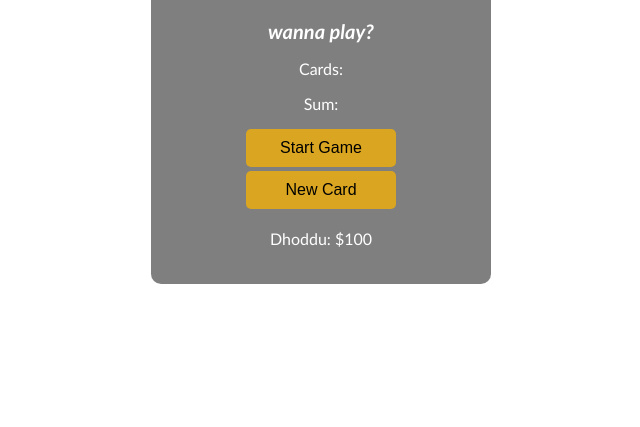
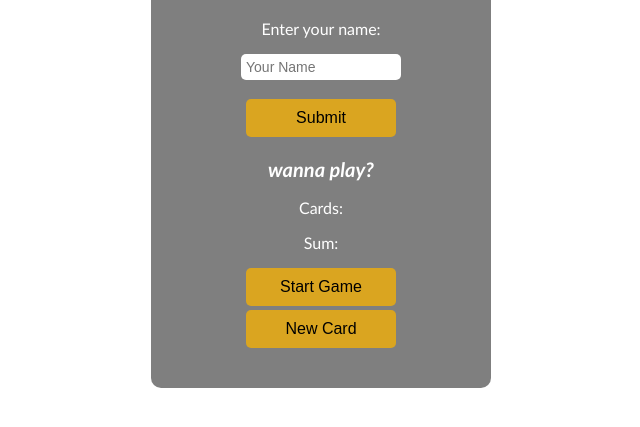
Before and after one commit to Dhodduraaj/BlackJack_game, a plain HTML site: page index.html in a window 1280 px wide. Shown: the part 91-518 px from the top of the page, without its empty margins (319-959 px from the left). Drawn offline with Linux system fonts and the light colour scheme.

Commit message:
username input added

```diff
--- a/index.css
+++ b/index.css
@@ -45,3 +45,10 @@ div{
     justify-content: center;
     gap: 20px;
 }
+#player-name{
+    padding: 5px;
+    font-size: 14px;
+    width: 150px;
+    border: none;
+    border-radius: 5px;
+}
--- a/index.html
+++ b/index.html
@@ -3,12 +3,17 @@
 <head>
     <meta charset="UTF-8">
     <meta name="viewport" content="width=device-width, initial-scale=1.0">
-    <title>Document</title>
+    <title>BlackJack</title>
     <link rel="stylesheet" href="index.css">
 </head>
 <body>
     <div>
     <h1>BlackJack</h1>
+    <p>Enter your name:</p>
+    <input type="text" id="player-name" placeholder="Your Name">
+    <br>
+    <br>
+    <button type="button" id="submit-name" onclick="submitName()">Submit</button>
     <h2 id="message-el">wanna play?</h2>
     <p id="cards-el">Cards: </p>
     <p id="sum-el">Sum: </p>
--- a/index.js
+++ b/index.js
@@ -1,6 +1,6 @@
 
 let player={
-    name:"Dhoddu",
+    name:"user",
     chips:100
 }
 let cards
@@ -12,7 +12,21 @@ let messageEl=document.getElementById("message-el")
 let sumEl=document.getElementById("sum-el")
 let cardsEl=document.getElementById("cards-el")
 let playerEl=document.getElementById("player-el")
-playerEl.textContent=player.name + ": $" + player.chips
+let playerNameInput=document.getElementById("player-name")
+
+function submitName(){
+    let name=playerNameInput.value.trim()
+    if(name){
+        player.name=name
+        playerEl.textContent=player.name + ": $" + player.chips
+    } else{
+        alert("Please enter a valid name.")
+    }
+    playerNameInput.value=""
+
+}
+
+//playerEl.textContent=player.name + ": $" + player.chips
 
 function chips(won){
     if(won){
```
